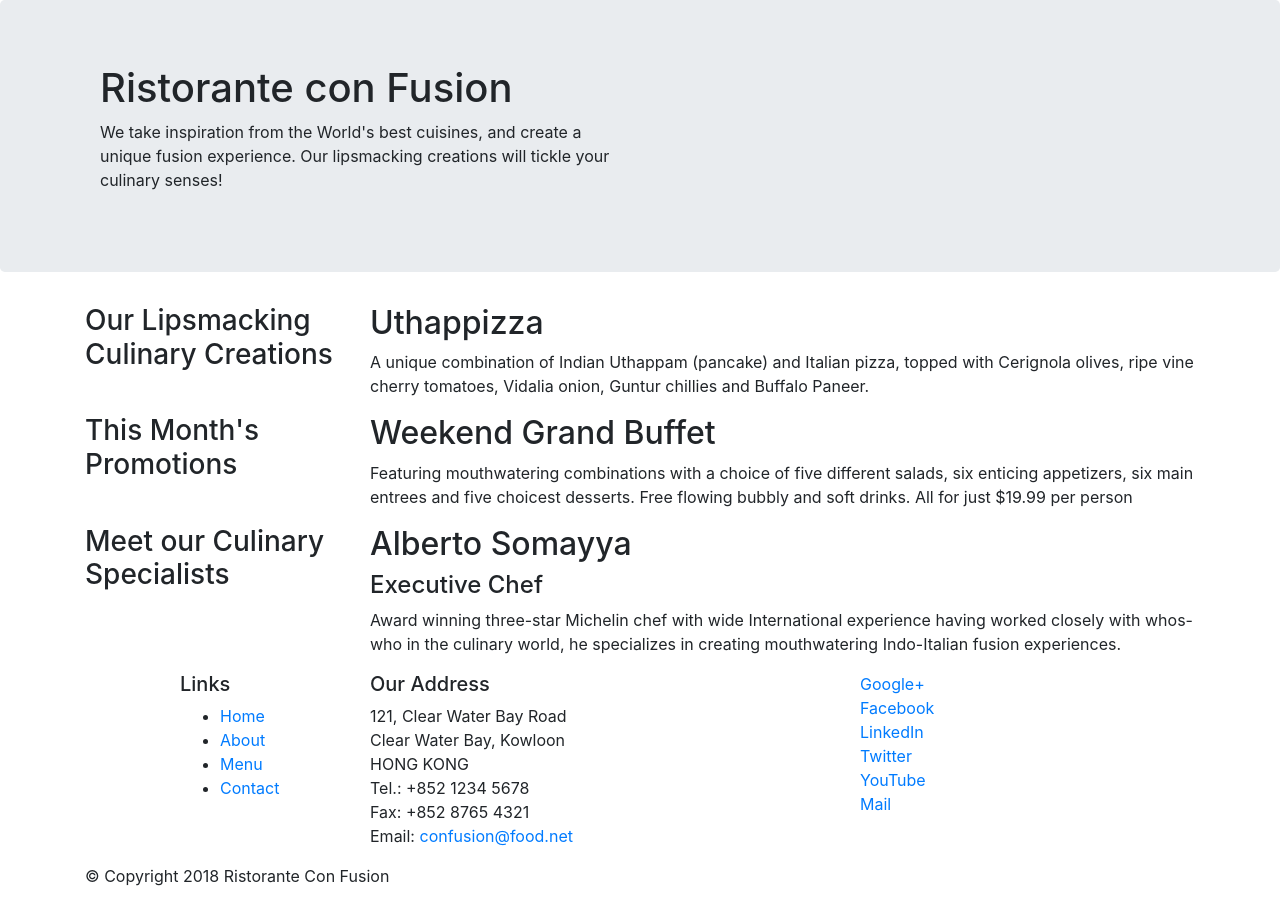
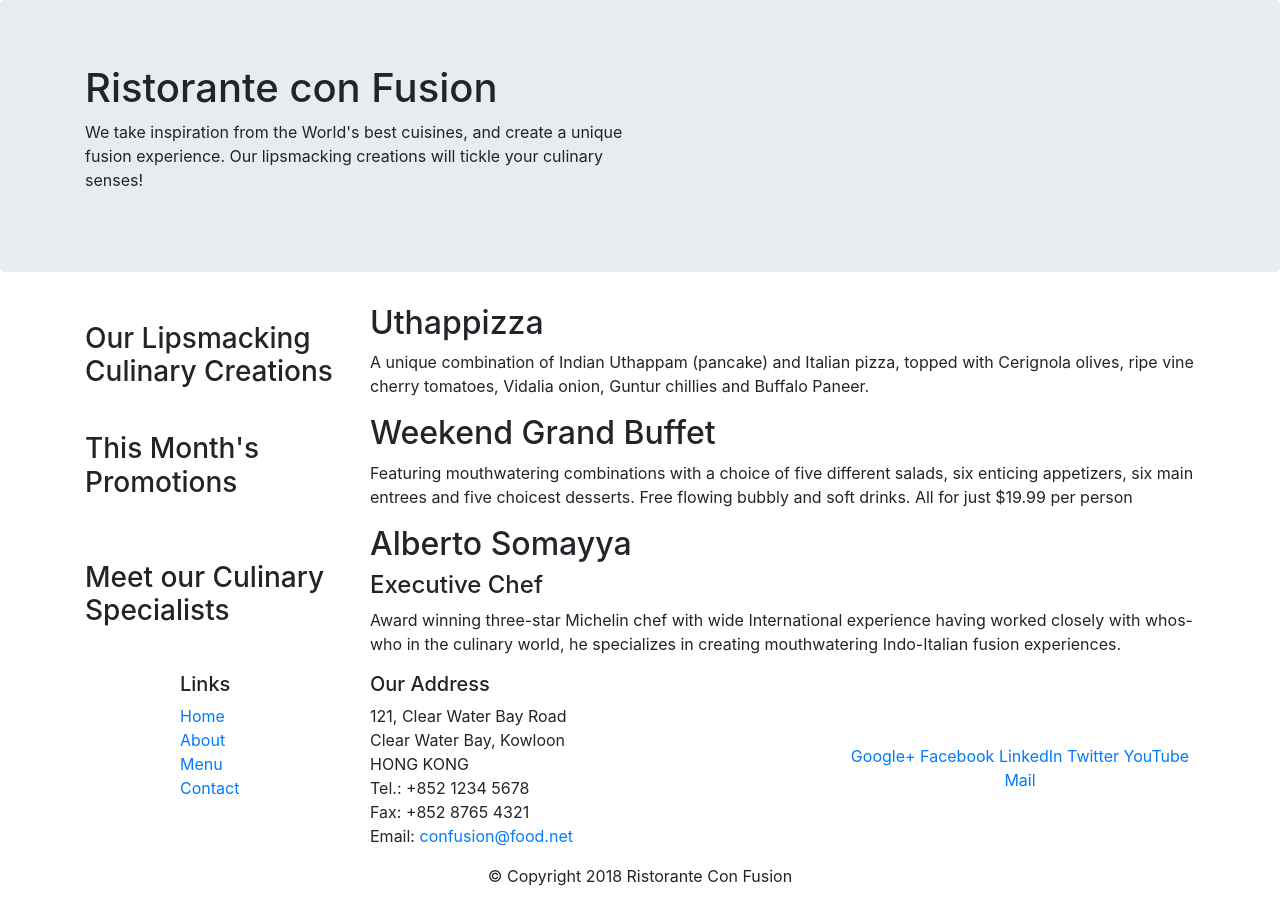
Before and after one commit to saurabhLinqia/Front-end-web-ui-framework, a website: page index.html in a window 1280 px wide. Drawn offline with nearby package versions, Linux system fonts and the light colour scheme.

Commit message:
bootstrap-part2

```diff
--- a/index.html
+++ b/index.html
@@ -8,6 +8,7 @@
 
     <!-- Bootstrap CSS -->
     <link rel="stylesheet" href="node_modules/bootstrap/dist/css/bootstrap.min.css">
+    <link rel="stylesheet" href="css/styles.css">
     <title>Ristorante Con Fusion</title>
 </head>
 
@@ -16,18 +17,20 @@
     <header>
         <div class="jumbotron">
             <div class="container">
-                <div class="col-12 col-sm-6">
-                    <h1>Ristorante con Fusion</h1>
-                    <p>We take inspiration from the World's best cuisines, and create a unique fusion experience. Our lipsmacking creations will tickle your culinary senses!</p>
-                </div>
-                <div class="col-12 col-sm-6">
+                <div class="row row-header">
+                    <div class="col-12 col-sm-6">
+                        <h1>Ristorante con Fusion</h1>
+                        <p>We take inspiration from the World's best cuisines, and create a unique fusion experience. Our lipsmacking creations will tickle your culinary senses!</p>
+                    </div>
+                    <div class="col-12 col-sm-6">
+                    </div>
                 </div>
             </div>
         </div>
     </header>
 
     <div class="container">
-        <div class="row">
+        <div class="row row-content align-items-center">
             <div class="col-12 col-sm-4 col-md-3">
                 <h3>Our Lipsmacking Culinary Creations</h3>
             </div>
@@ -38,8 +41,8 @@
         </div>
 
 
-        <div class="row">
-            <div class="col-12 col-sm-4 col-md-3">
+        <div class="row row-content align-items-center">
+            <div class="col-12 col-sm-4 col-md-3 ">
                 <h3>This Month's Promotions</h3>
             </div>
             <div class="col col-sm col-md">
@@ -48,7 +51,7 @@
             </div>
         </div>
 
-        <div class="row">
+        <div class="row row-content align-items-center">
             <div class="col-12 col-sm-4 col-md-3">
                 <h3>Meet our Culinary Specialists</h3>
             </div>
@@ -60,12 +63,12 @@
         </div>
     </div>
 
-    <footer>
+    <footer class="footer">
         <div class="container">
             <div class="row">
                 <div class="col-4 offset-1 col-sm-2">
                     <h5>Links</h5>
-                    <ul>
+                    <ul class="list-unstyled">
                         <li><a href="#">Home</a></li>
                         <li><a href="#">About</a></li>
                         <li><a href="#">Menu</a></li>
@@ -83,8 +86,8 @@
 		              Email: <a href="mailto:confusion@food.net">confusion@food.net</a>
 		           </address>
                 </div>
-                <div class="col-12 col-sm-4">
-                    <div class="col-4 col-sm-2">
+                <div class="col-12 col-sm-4 align-self-center">
+                    <div class="text-center">
                         <a href="http://google.com/+">Google+</a>
                         <a href="http://www.facebook.com/profile.php?id=">Facebook</a>
                         <a href="http://www.linkedin.com/in/">LinkedIn</a>
@@ -94,7 +97,7 @@
                     </div>
                 </div>
            </div>
-           <div class="row">
+           <div class="row justify-content-center">
                 <div class="col-auto">
                     <p>© Copyright 2018 Ristorante Con Fusion</p>
                 </div>
```
